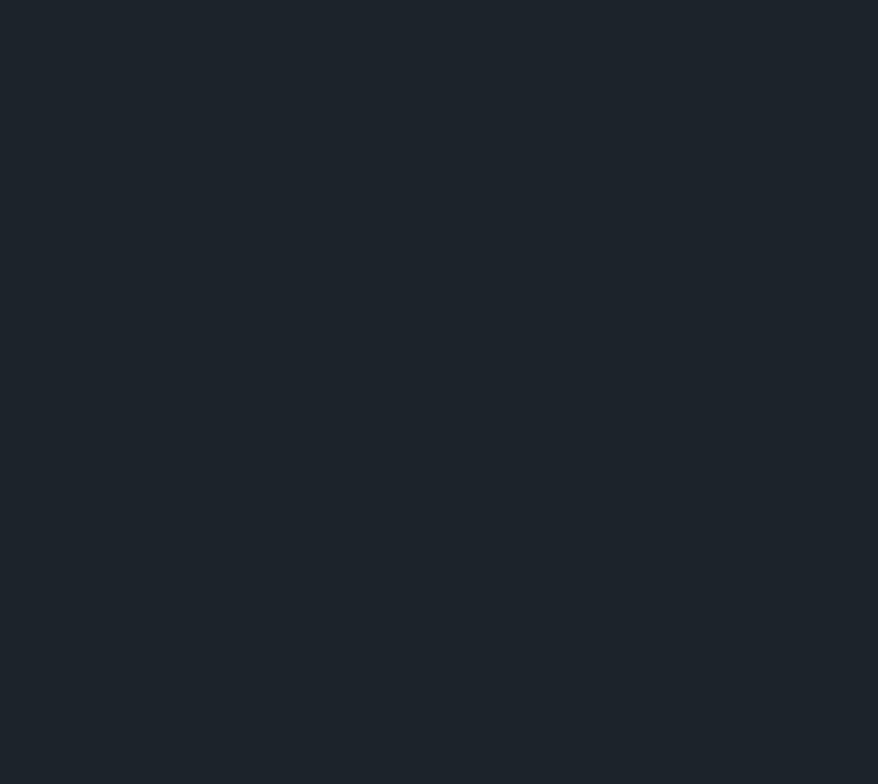
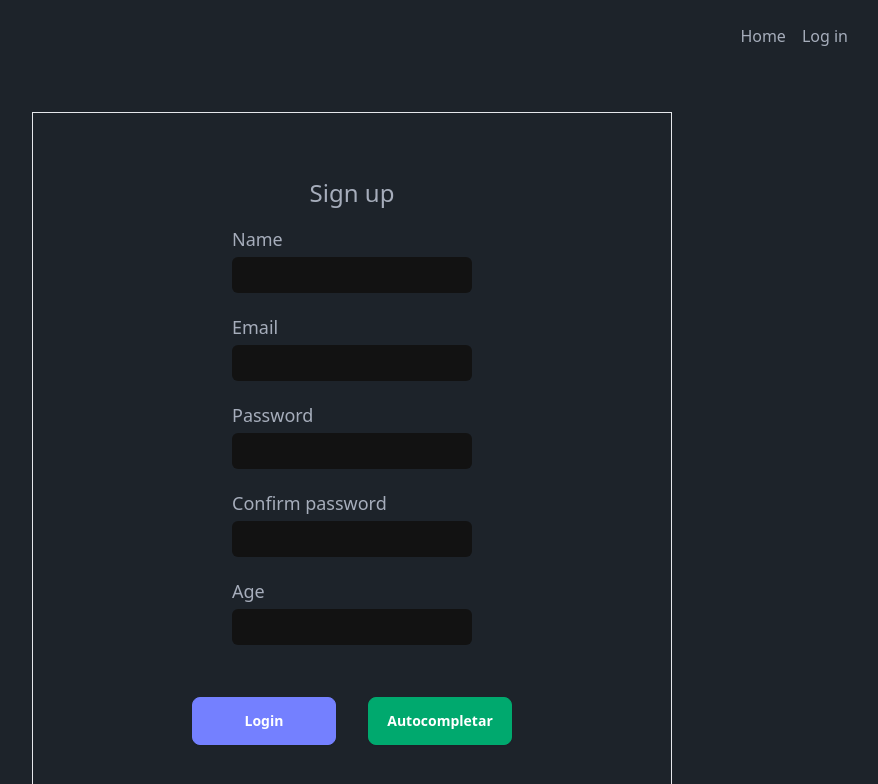
Before and after one commit to Jorge-coder02/devflix, a React (Vite) app: page /register in a window 1280 px wide. Before the commit this address had no page. Shown: the top 784 px of the page, without its empty margins (288-1166 px from the left). Built offline with nearby package versions, Linux system fonts and the light colour scheme.

Commit message:
Añadida opción registrar usuarios

```diff
--- a/src/App.jsx
+++ b/src/App.jsx
@@ -3,17 +3,21 @@ import { BrowserRouter as Router, Routes, Route } from "react-router-dom";
 import Home from "./pages/Home";
 import Login from "./pages/Login";
 import Logout from "./pages/Logout";
+import Register from "./pages/Register";
 import MovieDetail from "./components/MovieDetail";
 
 const App = () => {
   return (
     <Router>
       <Routes>
-        <Route path="/" element={<Home />} /> {/* Ruta por defecto */}
-        <Route path="/movie/:id" element={<MovieDetail />} />{" "}
+        {/* Ruta por defecto */}
+        <Route path="/" element={<Home />} />
         {/* Ruta generada para cada película */}
-        <Route path="/login" element={<Login />} /> {/* Ruta login */}
-        <Route path="/logout" element={<Logout />} /> {/* Ruta login */}
+        <Route path="/movie/:id" element={<MovieDetail />} />
+        {/* Usuarios */}
+        <Route path="/login" element={<Login />} />
+        <Route path="/logout" element={<Logout />} />
+        <Route path="/register" element={<Register />} />
       </Routes>
     </Router>
   );
--- /dev/null
+++ b/src/pages/Register.jsx
@@ -0,0 +1,277 @@
+import React, { useEffect } from "react";
+import { useReducer, useState } from "react";
+import { Link } from "react-router-dom";
+import axios from "axios";
+
+const VITE_BACKEND_URL = import.meta.env.VITE_BACKEND_URL;
+
+const initialState = {
+  name: "",
+  email: "",
+  password: "",
+  password2: "",
+  age: "", // parsear a number
+};
+
+function reducer(state, action) {
+  return {
+    ...state,
+    [action.field]: action.value,
+  };
+}
+
+function Register({}) {
+  const [state, dispatch] = useReducer(reducer, initialState);
+  const [msgRespuesta, setMsgRespuesta] = useState("");
+
+  const [errores, setErrores] = useState({
+    name: [],
+    email: [],
+    password: [],
+    password2: [],
+    age: [],
+  });
+
+  const handleChange = (e) => {
+    if (e.target.id === "age") {
+      dispatch({ field: e.target.id, value: parseInt(e.target.value) });
+    } else {
+      dispatch({
+        field: e.target.id, // estado que quiero cambiar
+        value: e.target.value, // valor que va a tomar
+      });
+    }
+  };
+
+  const handleAutocompletar = (e) => {
+    e.preventDefault();
+    dispatch({ field: "name", value: "User Default" });
+    dispatch({ field: "email", value: "userdefault@devflix.com" }); // generar nuevo email para no repetir
+    dispatch({ field: "password", value: "12345%validar2" });
+    dispatch({ field: "password2", value: "12345%validar2" });
+    dispatch({ field: "age", value: 20 });
+  };
+
+  // * Funciones validación: *
+  const comprobarVacio = (campo, valor) => {
+    if (valor.trim() === "") {
+      setErrores((prev_errores) => ({
+        ...prev_errores,
+        [campo]: [
+          ...(prev_errores[campo] || []),
+          `Field ${campo} can´t be empty`,
+        ],
+      }));
+    }
+  };
+
+  // 📋 Validar campos en cliente
+  const validarCampos = () => {
+    // Trabajo con una copia de los errores para retornarla después
+    const errores = {
+      name: [],
+      email: [],
+      password: [],
+      password2: [],
+      age: [],
+    };
+
+    const { name, email, password, password2, age } = state;
+
+    // Validación de campos vacíos
+    const campos = Object.keys(state).map((key) => ({
+      campo: key,
+      valor: state[key],
+    }));
+
+    campos.forEach(({ campo, valor }) => {
+      // valido age a parte
+      if (campo === "age") {
+        if (valor === "") {
+          errores[campo] = [...errores[campo], `Field ${campo} can't be empty`];
+        }
+      } else if (campo !== "password2") {
+        // *** Modificación validar age sin trim ***
+        // no compruebo password2 ni age vacíos
+        if (valor.trim() === "") {
+          errores[campo] = [...errores[campo], `Field ${campo} can't be empty`];
+        }
+      }
+    });
+
+    // Validación de contraseñas coincidentes
+    if (password !== password2) {
+      errores.password2 = [...errores.password2, "Passwords don't match"];
+    }
+
+    // Devolver los errores para ser usados en el componente
+    return errores;
+  };
+
+  // 🔷 Enviar formulario
+  const enviarFormulario = async (e) => {
+    e.preventDefault();
+
+    // Limpiar errores antes de cada validación
+    setErrores({
+      name: [],
+      email: [],
+      password: [],
+      password2: [],
+      age: [],
+    });
+
+    // Llamar a la función de validación para obtener los errores
+    const errores = validarCampos();
+
+    // ❌ Verificar si había errores y manejarlos
+    if (
+      errores.name.length > 0 ||
+      errores.email.length > 0 ||
+      errores.password.length > 0 ||
+      errores.password2.length > 0 ||
+      errores.age.length > 0
+    ) {
+      setErrores(errores); // actualizar estado errores
+      return;
+    }
+
+    // ✅ Si no hay errores, enviar el formulario
+    const stateSinPassword2 = { ...state };
+    delete stateSinPassword2.password2; // Eliminar el campo password2
+
+    // 🚀 Envío de datos al backend
+    try {
+      const response = await axios.post(
+        `${VITE_BACKEND_URL}/register`,
+        stateSinPassword2
+      );
+      // Mostrar en Front respuesta servidor
+      if (response.status === 201) {
+        setMsgRespuesta(response.data.message); // ✅
+      } else {
+        setMsgRespuesta("Incorrect register. Internal server error"); // ❌
+      }
+    } catch (error) {
+      setMsgRespuesta("Incorrect register: " + error.response.data.err); // ❌
+    }
+  };
+
+  return (
+    <div className="bg-base-100 flex justify-center items-center ">
+      <span className="flex gap-x-4 absolute top-0 right-0 pr-8 lg:pr-36 pt-6">
+        <Link to="/">Home</Link>
+        <Link to="/login">Log in</Link>
+      </span>{" "}
+      {/* Enlace a la ruta principal */}
+      <div className="mt-16 w-full md:w-2/4 pt-12 pb-20 gap-y-6  ">
+        <form
+          className="flex flex-col items-center justify-center gap-y-4 [&>div>input]:mb-1 [&>div>input]:rounded-md
+        [&>div>input]:w-60  [&>div>input]:p-1.5 [&>div>label]:text-lg min-w-full [&>div]:flex
+        [&>div]:flex-col [&>div]:gap-y-1 border md:py-16"
+        >
+          <h1 className="text-2xl">Sign up</h1>
+          <div>
+            <label htmlFor="email">Name</label>
+            <input
+              onChange={handleChange}
+              type="text"
+              id="name"
+              autoComplete="name"
+              value={state.name}
+            />
+            {errores.name.length > 0 &&
+              errores.name.map((error, index) => (
+                <p key={index} className="text-red-500">
+                  {error}
+                </p>
+              ))}
+          </div>
+          <div>
+            <label htmlFor="email">Email</label>
+            <input
+              onChange={handleChange}
+              type="email"
+              id="email"
+              autoComplete="email"
+              value={state.email}
+            />
+            {errores.email.length > 0 &&
+              errores.email.map((error, index) => (
+                <p key={index} className="text-red-500">
+                  {error}
+                </p>
+              ))}
+          </div>
+          <div>
+            <label htmlFor="password">Password</label>
+            <input
+              onChange={handleChange}
+              type="password"
+              id="password"
+              autoComplete="current-password"
+              value={state.password}
+            />
+            {errores.password.length > 0 &&
+              errores.password.map((error, index) => (
+                <p key={index} className="text-red-500">
+                  {error}
+                </p>
+              ))}
+          </div>{" "}
+          <div>
+            <label htmlFor="email">Confirm password</label>
+            <input
+              onChange={handleChange}
+              type="password"
+              id="password2"
+              autoComplete="password2"
+              value={state.password2}
+            />
+            {errores.password2.length > 0 &&
+              errores.password2.map((error, index) => (
+                <p key={index} className="text-red-500">
+                  {error}
+                </p>
+              ))}
+          </div>
+          <div>
+            <label htmlFor="password">Age</label>
+            <input
+              onChange={handleChange}
+              type="number"
+              id="age"
+              autoComplete="age"
+              value={state.age}
+            />
+            {errores.age.length > 0 &&
+              errores.age.map((error, index) => (
+                <p key={index} className="text-red-500">
+                  {error}
+                </p>
+              ))}
+          </div>
+          <div className="">
+            <p>{msgRespuesta}</p>
+          </div>
+          <div className="!flex-row gap-x-8">
+            <button
+              onClick={enviarFormulario}
+              className="btn btn-primary text-white w-36 mt-4"
+            >
+              Login
+            </button>
+            <button
+              onClick={handleAutocompletar}
+              className="btn btn-success text-white w-36 mt-4"
+            >
+              Autocompletar
+            </button>
+          </div>
+        </form>
+      </div>
+    </div>
+  );
+}
+
+export default Register;
```
Also changed, not shown: 1 other file (tests, documents, lock files or other folders).
